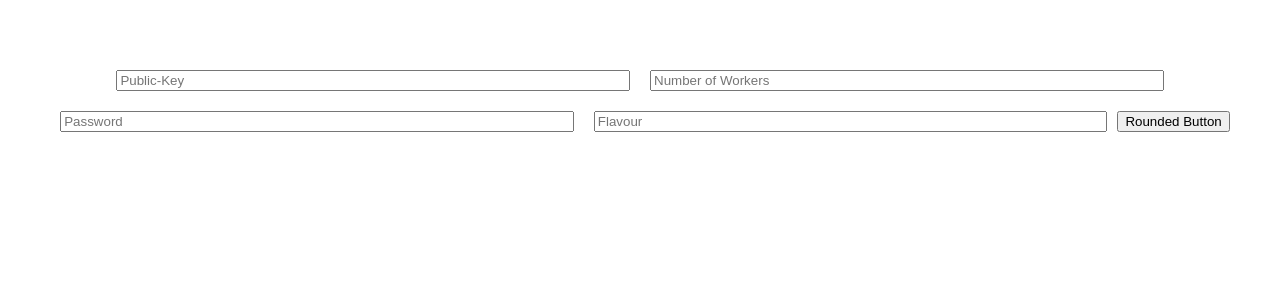
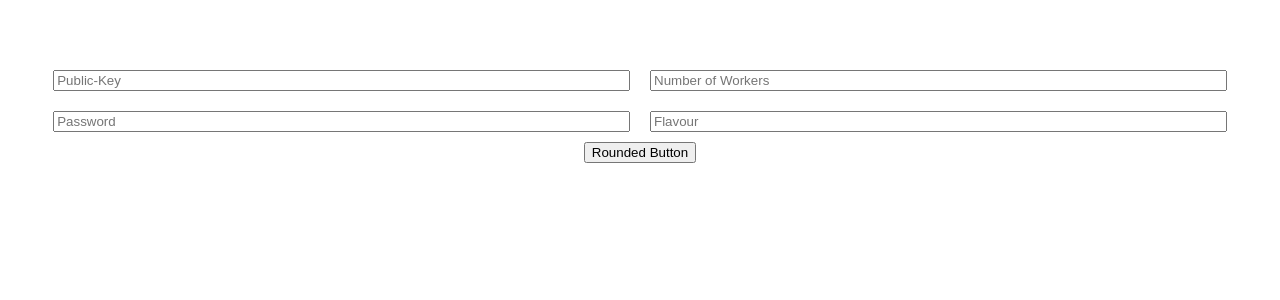
Before and after one commit to wtsi-hgi/cluster-launcher, a Vue app in the folder frontend/: page / in a window 1280 px wide. Shown: the top 300 px of the page. Built offline with nearby package versions, Linux system fonts and the light colour scheme.

Commit message:
Changes to App declaration

```diff
--- a/frontend/src/App.vue
+++ b/frontend/src/App.vue
@@ -16,22 +16,6 @@ import App from './App.vue'
 import Vuetify from 'vuetify';
 
 Vue.use(Vuetify);
-window.onload = function(){
-new Vue({
-    el: "#app",
-    vuetify : new Vuetify(),
-    components: { App },
-    template: "<App/>",
-    data(){
-      return{
-        pkey:'',
-        workers:'',
-        password:'',
-        flavor:''
-      }
-    }
-  });
-}
 
 export default {
   name: 'App',
@@ -53,19 +37,19 @@ export default {
   margin-top: 60px;
 }
 input[type=flavour] {
-  width: 40%;
+  width: 45%;
   margin: 10px;
 }
 input[type=publicKey] {
-  width:40%;
+  width:45%;
   margin: 10px;
 }
 input[type=numOfWorkers] {
-  width:40%;
+  width:45%;
   margin: 10px;
 }
 input[type=pass] {
-  width:40%;
+  width:45%;
   margin: 10px;
 }
 </style>
--- a/frontend/src/main.js
+++ b/frontend/src/main.js
@@ -1,8 +1,20 @@
 import Vue from 'vue'
 import App from './App.vue'
+import Vuetify from 'vuetify';
 
+Vue.use(Vuetify);
 Vue.config.productionTip = false
 
 new Vue({
+  data:{
+    pkey:'',
+    workers:'',
+    password:'',
+    flavor:''
+  },
+  el: "#app",
+  vuetify : new Vuetify(),
+  components: { App },
+  template: "<App/>",
   render: h => h(App),
 }).$mount('#app')
```
